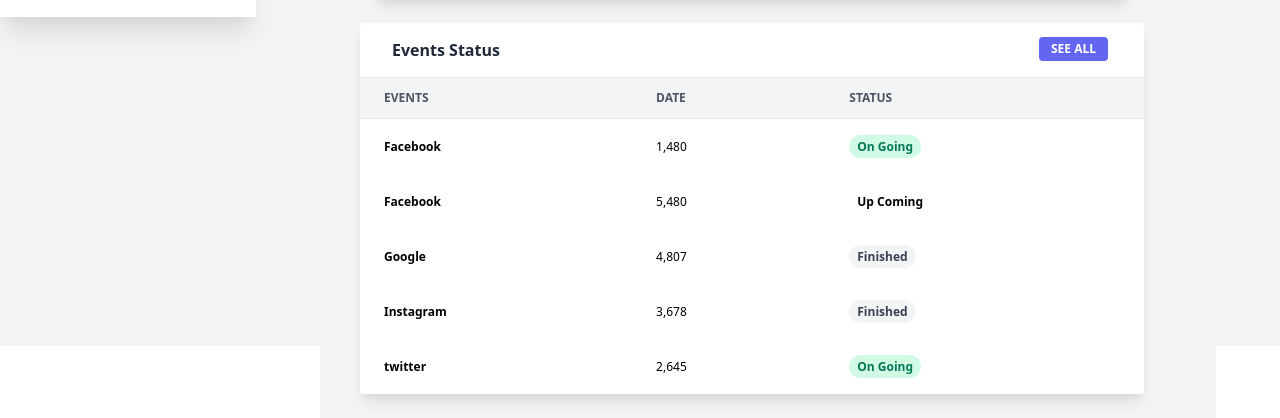
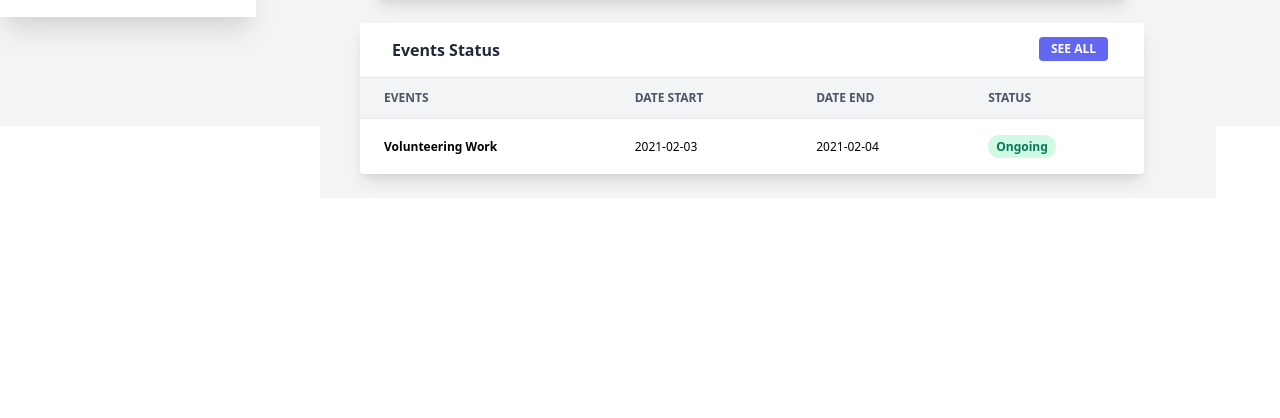
Before and after one commit to azri41/RedCloud, a PHP site: page /admin in a window 1280 px wide. Shown: the part 783-1201 px from the top of the page. After the commit the page ends 977 px from the top, so only its background shows below. Run offline with PHP 8.4, Linux system fonts and the light colour scheme; data comes from the database, SQL or seed files in the repository; some libraries are stand-ins or nearby versions.

Commit message:
Update admin.php

```diff
--- a/admin.php
+++ b/admin.php
@@ -307,7 +307,13 @@
                         <th
                           class="px-6 bg-gray-100 text-gray-600 align-middle border border-solid border-gray-200 py-3 text-xs uppercase border-l-0 border-r-0 whitespace-no-wrap font-semibold text-left"
                         >
-                          Date
+                          Date Start
+                        </th>
+
+                        <th
+                          class="px-6 bg-gray-100 text-gray-600 align-middle border border-solid border-gray-200 py-3 text-xs uppercase border-l-0 border-r-0 whitespace-no-wrap font-semibold text-left"
+                        >
+                          Date End
                         </th>
                         <th
                           class="px-6 bg-gray-100 text-gray-600 align-middle border border-solid border-gray-200 py-3 text-xs uppercase border-l-0 border-r-0 whitespace-no-wrap font-semibold text-left min-w-140-px"
@@ -317,127 +323,68 @@
                       </tr>
                     </thead>
                     <tbody>
+                    <?php
+                        $queryEvents = "SELECT eventName, DATE(eventStart) as dateStart, DATE(eventEnd) as dateEnd, eventType, status FROM event";
+                        $resultEvents = mysqli_query($conn, $queryEvents);
+                        while($rowEvents = mysqli_fetch_array($resultEvents)) {
+                        echo '
                         <tr>
                         <th
                           class="border-t-0 px-6 align-middle border-l-0 border-r-0 text-xs whitespace-no-wrap p-4 text-left"
                         >
-                          Facebook
+                          '.$rowEvents['eventName'].'
                         </th>
                         <td
                           class="border-t-0 px-6 align-middle border-l-0 border-r-0 text-xs whitespace-no-wrap p-4"
                         >
-                          1,480
+                          '.$rowEvents['dateStart'].'
                         </td>
                         <td
                         class="border-t-0 px-6 align-middle border-l-0 border-r-0 text-xs whitespace-no-wrap p-4"
                       >
-                          <div class="flex items-center">
-                          <span
+                        '.$rowEvents['dateEnd'].'
+                      </td>
+                      <td
+                      class="border-t-0 px-6 align-middle border-l-0 border-r-0 text-xs whitespace-no-wrap p-4"
+                    >
+                      <div class="flex items-center">';
+                      if ($rowEvents['status']=='Ongoing') {
+                        echo '<span
                         class="px-2 py-1 font-semibold leading-tight text-green-700 bg-green-100 rounded-full dark:bg-green-700 dark:text-green-100"
                       >
-                        On Going
+                      '.$rowEvents['status'].'
                       </span>
 
                         </div>
                       </td>
                         </tr>
-                      <tr>
-                        <th
-                          class="border-t-0 px-6 align-middle border-l-0 border-r-0 text-xs whitespace-no-wrap p-4 text-left"
+                          ';
+                      }
+                      else if($rowEvents['status']=='Upcoming') {
+                        echo '<span
+                        class="px-2 py-1 font-semibold leading-tight text-orange-700 bg-orange-100 rounded-full dark:bg-orange-700 dark:text-orange-100"
                       >
-                          Facebook
-                        </th>
-                        <td
-                          class="border-t-0 px-6 align-middle border-l-0 border-r-0 text-xs whitespace-no-wrap p-4"
-                        >
-                          5,480
-                        </td>
-                        <td
-                          class="border-t-0 px-6 align-middle border-l-0 border-r-0 text-xs whitespace-no-wrap p-4"
-                        >
-                          <div class="flex items-center">
-                          <span
-                          class="px-2 py-1 font-semibold leading-tight text-orange-700 bg-orange-100 rounded-full dark:text-white dark:bg-orange-600"
-                        >
-                          Up Coming
+                      '.$rowEvents['status'].'
                       </span>
 
                         </div>
                       </td>
                         </tr>
-                      <tr>
-                        <th
-                          class="border-t-0 px-6 align-middle border-l-0 border-r-0 text-xs whitespace-no-wrap p-4 text-left"
+                          ';
+                      }
+                      else if($rowEvents['status']=='Finished') {
+                        echo '<span
+                        class="px-2 py-1 font-semibold leading-tight text-gray-700 bg-gray-100 rounded-full dark:bg-gray-700 dark:text-gray-100"
                       >
-                          Google
-                        </th>
-                        <td
-                          class="border-t-0 px-6 align-middle border-l-0 border-r-0 text-xs whitespace-no-wrap p-4"
-                        >
-                          4,807
-                        </td>
-                        <td
-                          class="border-t-0 px-6 align-middle border-l-0 border-r-0 text-xs whitespace-no-wrap p-4"
-                        >
-                          <div class="flex items-center">
-                          <span
-                          class="px-2 py-1 font-semibold leading-tight text-gray-700 bg-gray-100 rounded-full dark:text-gray-100 dark:bg-gray-700"
-                        >
-                          Finished
-                        </span>
-                            <div class="relative w-full">
-
-                          </div>
-                        </td>
-                      </tr>
-                      <tr>
-                        <th
-                          class="border-t-0 px-6 align-middle border-l-0 border-r-0 text-xs whitespace-no-wrap p-4 text-left"
-                        >
-                          Instagram
-                        </th>
-                        <td
-                          class="border-t-0 px-6 align-middle border-l-0 border-r-0 text-xs whitespace-no-wrap p-4"
-                        >
-                          3,678
-                        </td>
-                        <td
-                          class="border-t-0 px-6 align-middle border-l-0 border-r-0 text-xs whitespace-no-wrap p-4"
-                        >
-                          <div class="flex items-center">
-                          <span
-                          class="px-2 py-1 font-semibold leading-tight text-gray-700 bg-gray-100 rounded-full dark:text-gray-100 dark:bg-gray-700"
-                        >
-                          Finished
+                      '.$rowEvents['status'].'
                       </span>
 
                         </div>
                       </td>
                         </tr>
-                      <tr>
-                        <th
-                          class="border-t-0 px-6 align-middle border-l-0 border-r-0 text-xs whitespace-no-wrap p-4 text-left"
-                        >
-                          twitter
-                        </th>
-                        <td
-                          class="border-t-0 px-6 align-middle border-l-0 border-r-0 text-xs whitespace-no-wrap p-4"
-                        >
-                          2,645
-                        </td>
-                        <td
-                          class="border-t-0 px-6 align-middle border-l-0 border-r-0 text-xs whitespace-no-wrap p-4"
-                        >
-                          <div class="flex items-center">
-                          <span
-                          class="px-2 py-1 font-semibold leading-tight text-green-700 bg-green-100 rounded-full dark:bg-green-700 dark:text-green-100"
-                        >
-                        On Going
-                        </span>
-
-                          </div>
-                        </td>
-                      </tr>
+                          ';
+                      }}
+                      ?>
                     </tbody>
                   </table>
                 </div>
```
Lines whose indentation alone changed are shown as unchanged.
